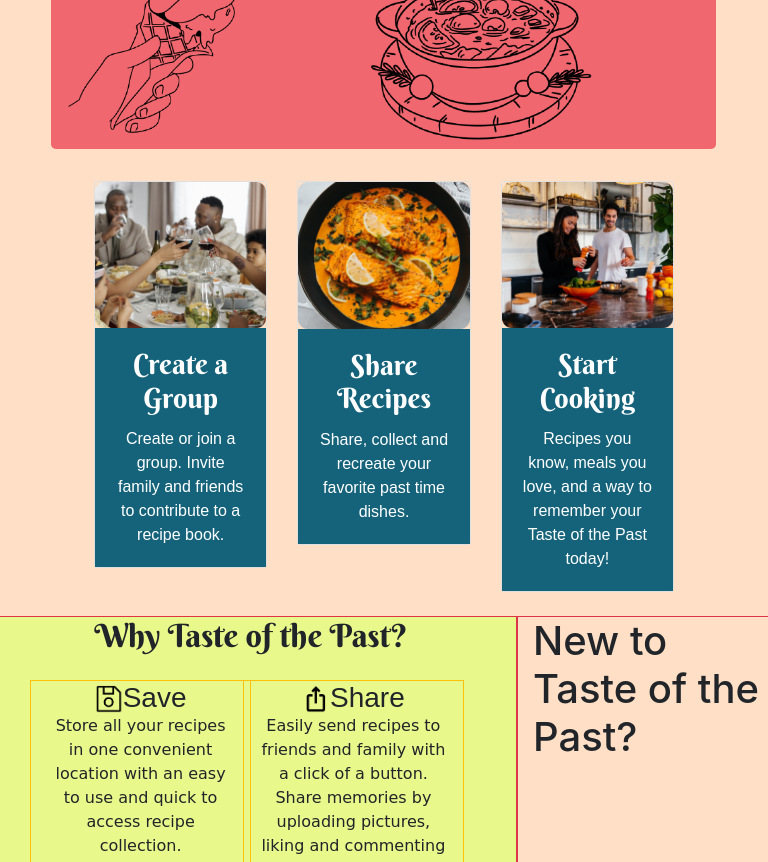
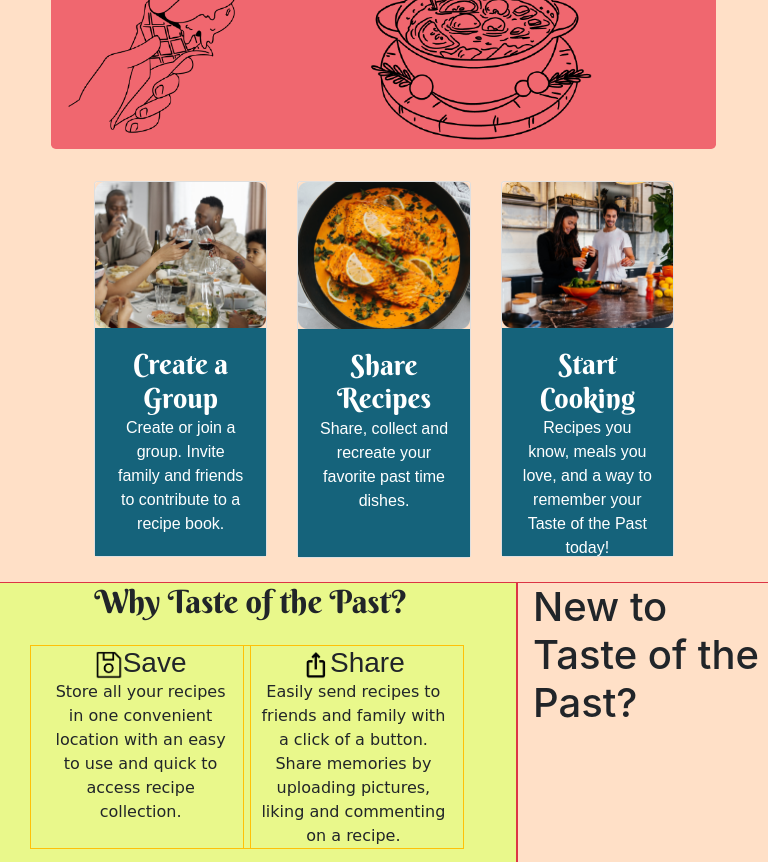
Before and after one commit to Karavd/Taste-of-the-Past, a plain HTML site: page index.html in a window 768 px wide. Shown: the part 362-1224 px from the top of the page. Drawn offline with nearby package versions, Linux system fonts and the light colour scheme; a web font is replaced by a local one.

Commit message:
fixed cards

```diff
--- a/css/style.css
+++ b/css/style.css
@@ -8,6 +8,7 @@
 
 .card-text {
     font-family: 'Belleza', sans-serif;
+    height: 4em;
 }
 
 .belleza {
@@ -91,6 +92,12 @@ body {
 
 
 
-@media only screen and (min-width: 600px) {
+@media only screen and (min-width: 768px) and (max-width: 962px) {
+    .card-text {
+        height: 120px;
+    }
 
+    .card-title {
+        height: 2em;
+    }
   }
```
